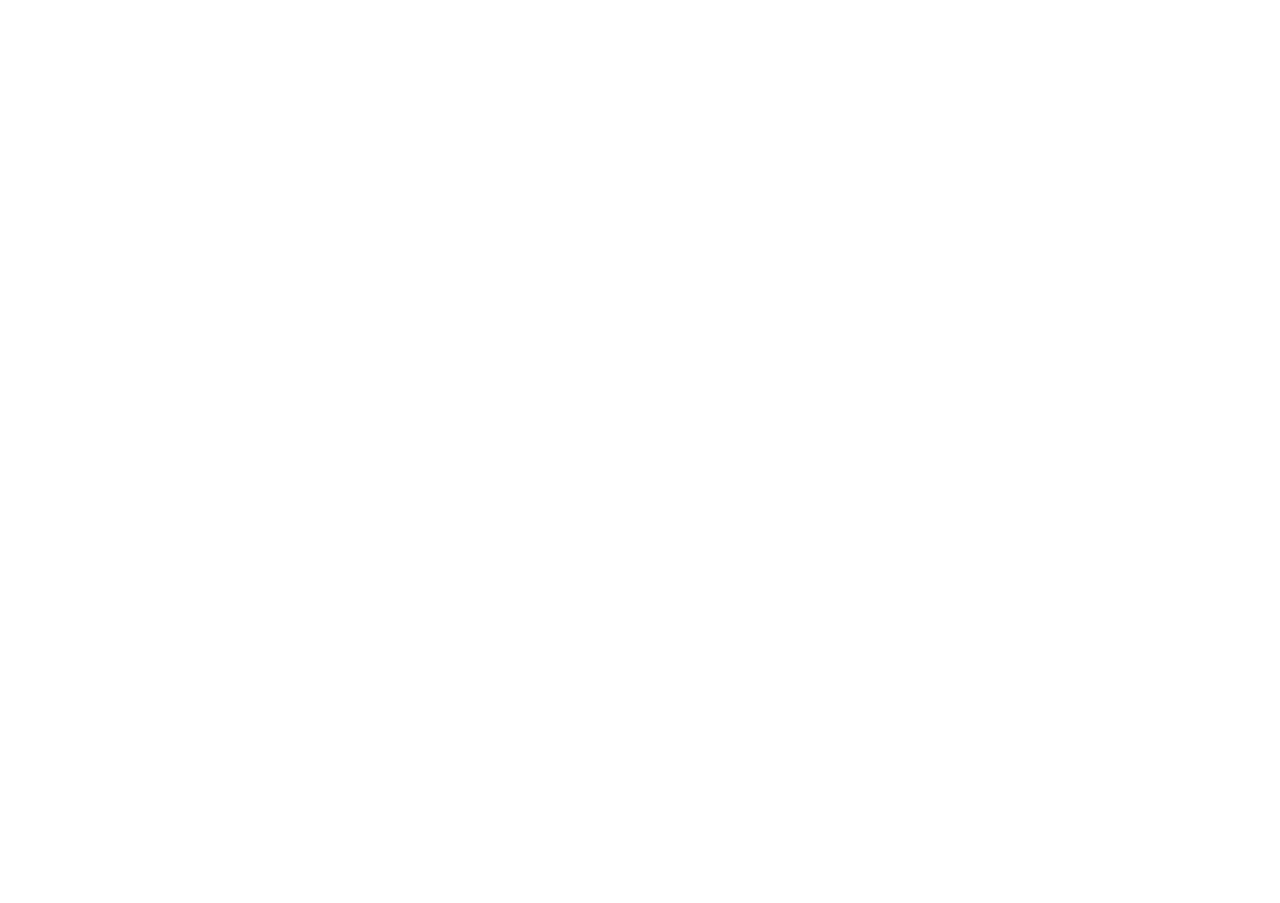
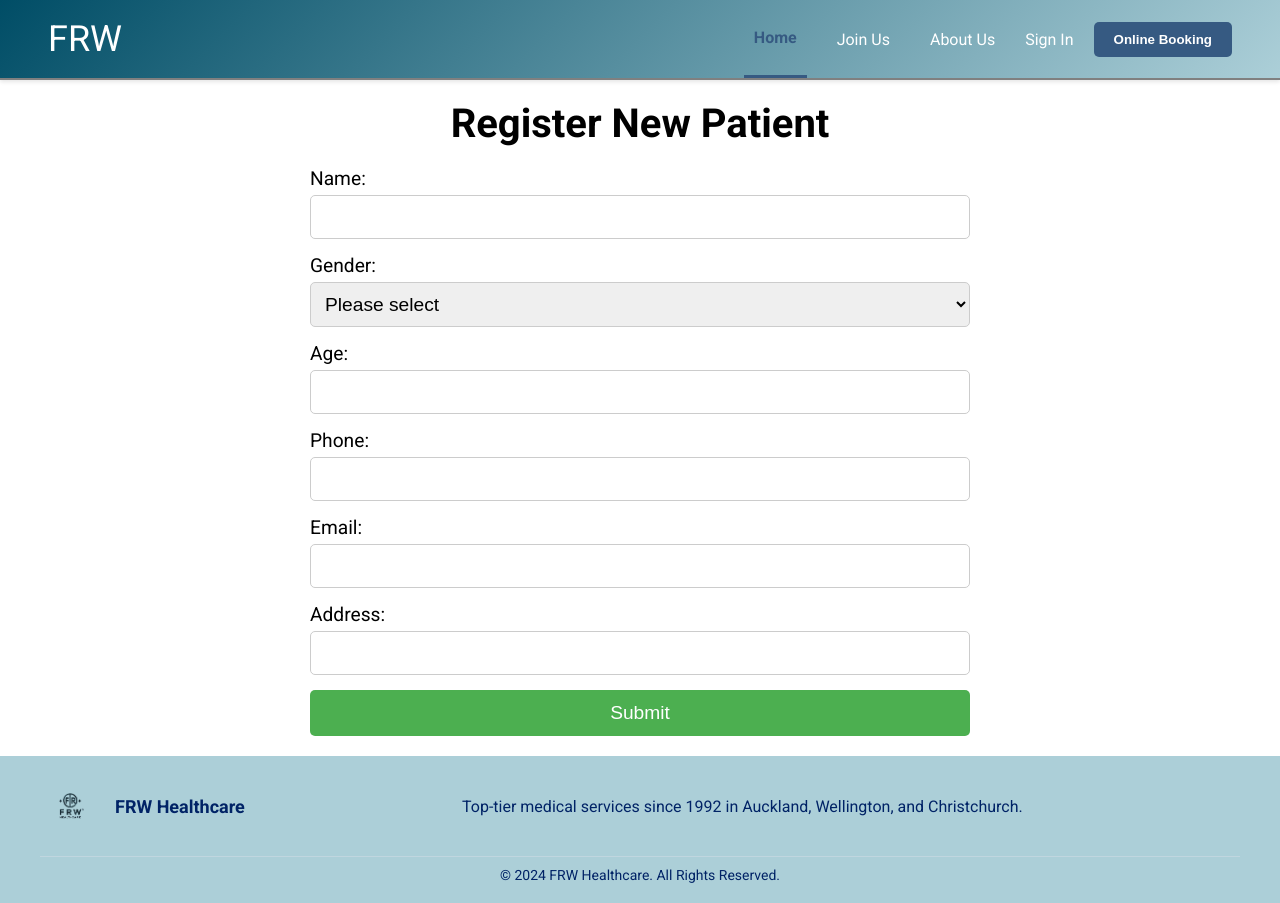
Before and after one commit to preyjk/Double-II, a Vue app in the folder frontend/: page /Patient in a window 1280 px wide. Before the commit this address had no page. Before the commit the page ends 800 px from the top, so only its background shows below. Built offline with nearby package versions, Linux system fonts and the light colour scheme; what @fawmi/vue-google-maps would draw is missing.

Commit message:
Fix:patient register page

```diff
--- a/frontend/src/components/patients/HeaderComponent.vue
+++ b/frontend/src/components/patients/HeaderComponent.vue
@@ -15,6 +15,13 @@
           :class="['for-patients', { active: activeTab === 'patients' }]"
           @click="goToPatientsPage"
           >Home</span
+        >
+      </li>
+      <li>
+        <span
+          :class="['for-PatientRegister', { active: activeTab === 'PatientRegister' }]"
+          @click="goToPatientRegisterPage"
+          >Join Us</span
         >
       </li>
       <li class="providers-btn">
@@ -70,6 +77,10 @@ export default {
     },
     goToBookingPage() {
       this.$router.push({ name: "OnlineBooking" });
+    },
+    goToPatientRegisterPage() {
+      this.activateTab("PatientRegister"); // Updated tab activation to match the correct name
+      this.$router.push("/Patient"); // Ensures it routes to the correct page
     },
   },
 };
--- /dev/null
+++ b/frontend/src/pages/patients/PatientRegisterPage.vue
@@ -0,0 +1,188 @@
+<template>
+    <div class="page-wrapper">
+        <HeaderComponent class="container_header"></HeaderComponent>
+        <div class="patient-form">
+            <h1>Register New Patient</h1>
+            <form @submit.prevent="submitForm">
+                <div>
+                    <label for="name">Name:</label>
+                    <input v-model="formData.Name" type="text" id="name" required />
+                </div>
+
+                <div>
+                    <label for="gender">Gender:</label>
+                    <select v-model="formData.Gender" id="gender" required>
+                        <option disabled value="">Please select</option>
+                        <option>Male</option>
+                        <option>Female</option>
+                        <option>Other</option>
+                    </select>
+                </div>
+
+                <div>
+                    <label for="age">Age:</label>
+                    <input v-model="formData.Age" type="number" id="age" required />
+                </div>
+
+                <div>
+                    <label for="phone">Phone:</label>
+                    <input v-model="formData.Phone" type="text" id="phone" required />
+                </div>
+
+                <div>
+                    <label for="email">Email:</label>
+                    <input v-model="formData.Email" type="email" id="email" required />
+                </div>
+
+                <div>
+                    <label for="address">Address:</label>
+                    <input v-model="formData.Address" type="text" id="address" required />
+                </div>
+
+                <button type="submit">Submit</button>
+            </form>
+
+            <div v-if="message" class="message">
+                <p>{{ message }}</p>
+            </div>
+        </div>
+        <FooterComponent class="container_footer"></FooterComponent>
+    </div>
+</template>
+
+<script>
+import { addPatient_user } from "@/api/modules/patients.js";
+import HeaderComponent from "@/components/patients/HeaderComponent.vue";
+import FooterComponent from "@/components/patients/FooterComponent.vue"; // Replace this with the correct API import
+
+export default {
+    components: {
+        HeaderComponent,
+        FooterComponent,
+    },
+    data() {
+        return {
+            formData: {
+                Name: "",
+                Gender: "",
+                Age: "",
+                Phone: "",
+                Email: "",
+                Address: "",
+            },
+            message: "",
+        };
+    },
+    methods: {
+        async submitForm() {
+            const token = localStorage.getItem("authToken"); // Make sure the user is authenticated
+            if (!token) {
+                this.message = "Authentication required. Please log in.";
+                return;
+            }
+
+            try {
+                const response = await addPatient_user(this.formData, token); // Call API to add patient
+                this.message = "Patient added successfully!";
+                console.log("Response:", response);
+                this.$router.push('/profile');
+            } catch (error) {
+                console.error("Error adding patient:", error);
+                this.message = "Failed to add patient. Please try again.";
+            }
+        },
+    },
+};
+</script>
+
+<style scoped>
+.page-wrapper {
+    display: flex;
+    flex-direction: column;
+    min-height: 100vh;
+}
+
+.container_header,
+.container_footer {
+    width: 100%;
+    position: relative;
+    left: 0;
+}
+
+.patient-form {
+    flex: 1;
+    max-width: 100%;
+    width: 100%;
+    margin: 0 auto;
+    padding: 20px;
+    box-sizing: border-box;
+}
+
+.patient-form h1 {
+    text-align: center;
+    font-size: 2rem;
+    margin-bottom: 20px;
+}
+
+.patient-form label {
+    display: block;
+    margin-bottom: 5px;
+    font-size: 1rem;
+}
+
+.patient-form input,
+.patient-form select {
+    width: 100%;
+    padding: 10px;
+    margin-bottom: 15px;
+    border: 1px solid #ccc;
+    border-radius: 5px;
+    font-size: 1rem;
+    box-sizing: border-box;
+}
+
+.patient-form button {
+    width: 100%;
+    padding: 12px;
+    background-color: #4caf50;
+    color: white;
+    border: none;
+    border-radius: 5px;
+    font-size: 1.2rem;
+    cursor: pointer;
+}
+
+.patient-form button:hover {
+    background-color: #45a049;
+}
+
+.message {
+    margin-top: 20px;
+    font-size: 1.2rem;
+    color: #333;
+    text-align: center;
+}
+
+@media (min-width: 768px) {
+    .patient-form {
+        max-width: 600px;
+    }
+}
+
+@media (min-width: 1024px) {
+    .patient-form {
+        max-width: 700px;
+    }
+
+    .patient-form h1 {
+        font-size: 2.5rem;
+    }
+
+    .patient-form label,
+    .patient-form input,
+    .patient-form select,
+    .patient-form button {
+        font-size: 1.2rem;
+    }
+}
+</style>
--- a/frontend/src/router/index.js
+++ b/frontend/src/router/index.js
@@ -10,6 +10,7 @@ import ConfirmationPage from "@/pages/patients/ConfirmationPage.vue";
 import MyBooking from "@/pages/patients/MyBooking.vue";
 import VerifyEmailPage from "@/pages/patients/VerifyEmailPage.vue";
 import ResetPasswordPage from "@/pages/patients/ResetPasswordPage.vue";
+import PatientRegisterPage from "@/pages/patients/PatientRegisterPage.vue";
 import GoogleLoginPage from "../pages/patients/GoogleLoginPage.vue";
 import BasePage from "../pages/admin/BasePage.vue";
 import WorkingSchedule from "../components/admin/WorkingSchedule.vue";
@@ -29,6 +30,12 @@ const routes = [
     path: "/about",
     name: "about",
     component: AboutPage,
+  },
+
+  {
+    path: "/Patient",
+    name: "PatientRegister",
+    component: PatientRegisterPage,
   },
 
   {
--- a/frontend/src/store/index.js
+++ b/frontend/src/store/index.js
@@ -8,8 +8,6 @@ export default createStore({
     email: localStorage.getItem("email") || "",
     firstName: localStorage.getItem("firstName") || "",
     lastName: localStorage.getItem("lastName") || "",
-    isPaused: false, // New state to track if the process is paused
-    pausedBookingsQueue: [], // Queue for paused bookings
   },
   mutations: {
     ADD_BOOKING(state, booking) {
@@ -56,7 +54,6 @@ export default createStore({
   actions: {
     async addBooking({ commit, state }, booking) {
       if (state.isPaused) {
-        // If paused, add the booking to the queue instead of processing it
         commit("QUEUE_BOOKING", booking);
         console.log("Booking added to the queue due to pause:", booking);
         return;
```
Also changed, not shown: frontend/src/components/admin/DoctorList.vue (+25 -4 lines).
